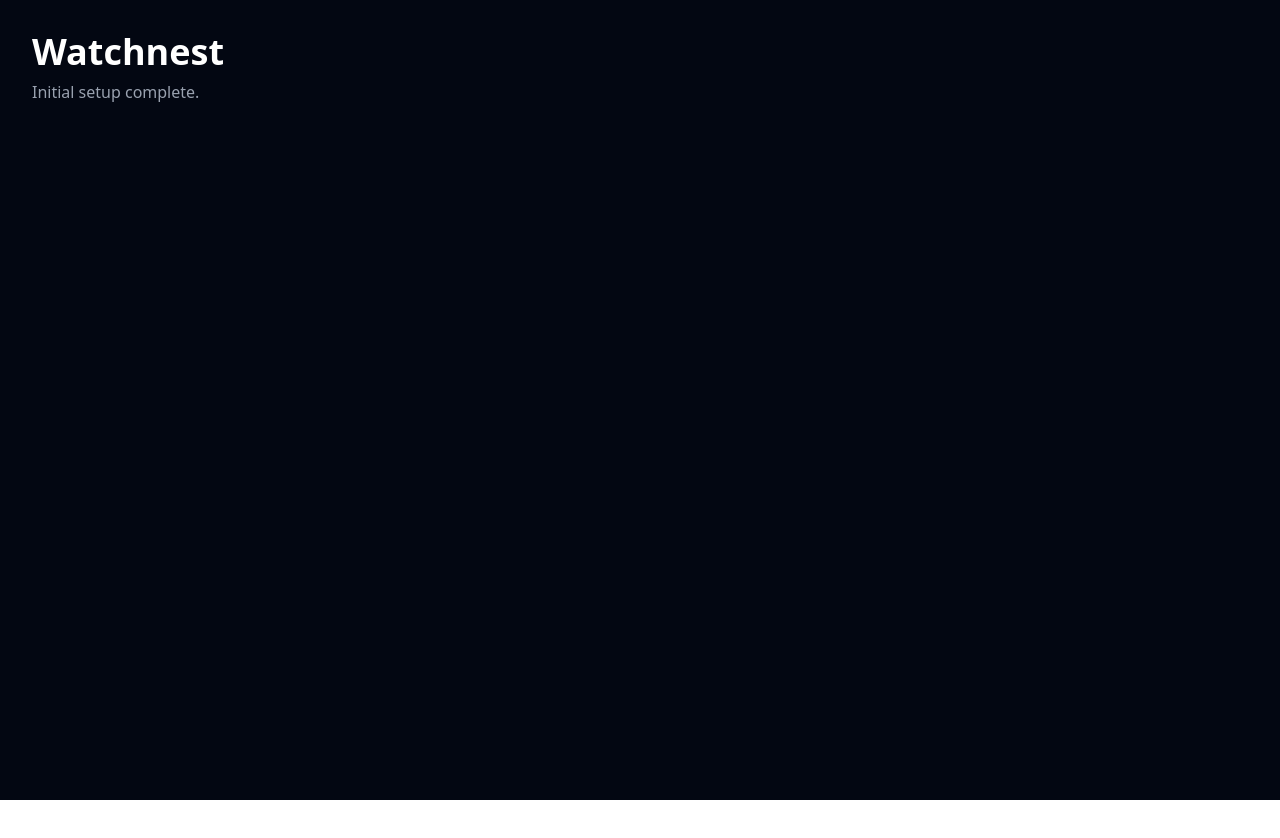
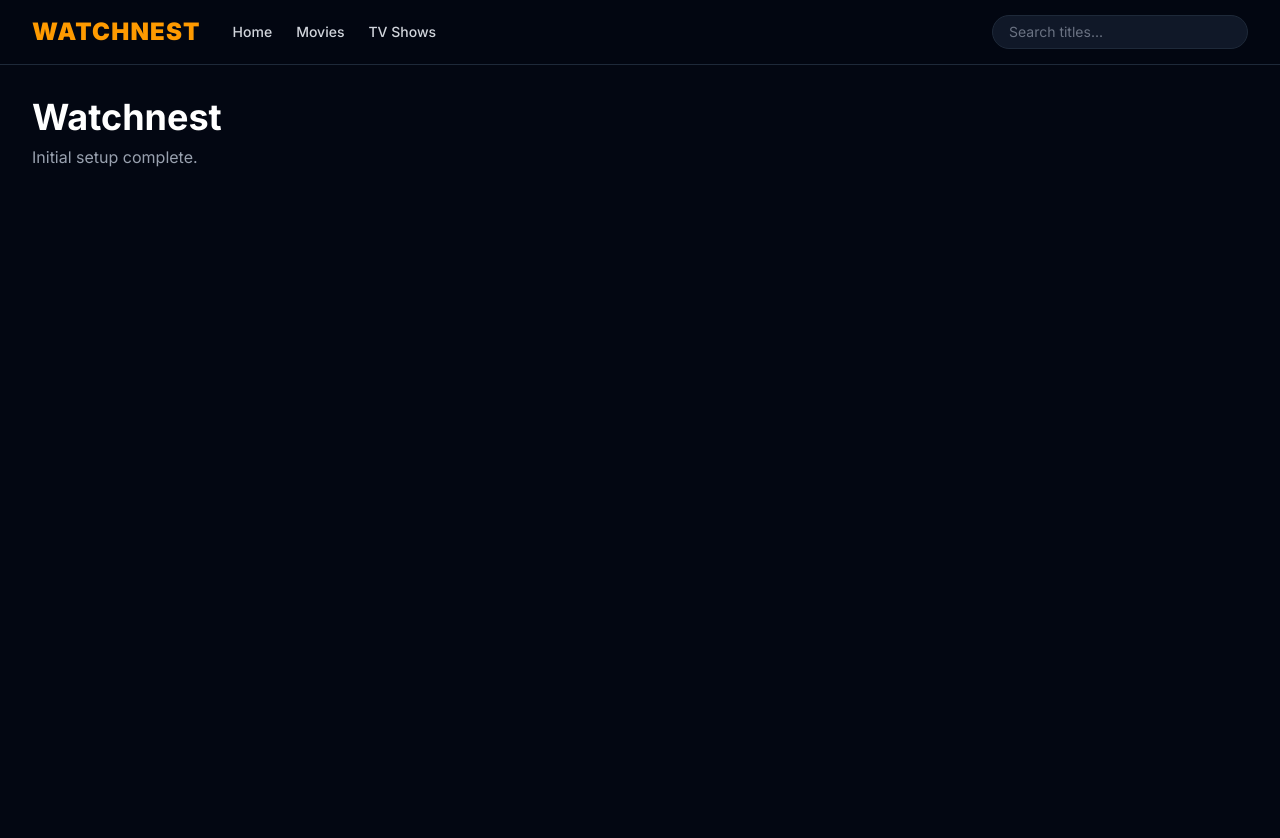
Before and after one commit to arbaaz-77/watchnest, a Next.js app: page / in a window 1280 px wide. Shown: the top 838 px of the page. Before the commit the page ends 800 px from the top, so only its background shows below. Built offline with nearby package versions, Linux system fonts and the light colour scheme.

Commit message:
feat: implement global layout and responsive navigation bar

```diff
--- a/app/layout.tsx
+++ b/app/layout.tsx
@@ -1,29 +1,33 @@
+// src/app/layout.tsx
 import type { Metadata } from "next";
-import { Geist, Geist_Mono } from "next/font/google";
+import { Inter } from "next/font/google";
 import "./globals.css";
+import Navbar from "@/components/Navbar";
 
-const geistSans = Geist({
-  variable: "--font-geist-sans",
-  subsets: ["latin"],
-});
-
-const geistMono = Geist_Mono({
-  variable: "--font-geist-mono",
-  subsets: ["latin"],
-});
+const inter = Inter({ subsets: ["latin"] });
 
 export const metadata: Metadata = {
-  title: "Watchnest",
-  description: "Track your favorite TV shows",
+  title: "Watchnest - Track Movies & TV Shows",
+  description:
+    "Your personal full-stack media tracker powered by Next.js and TMDB.",
 };
 
-export default function RootLayout({ children }: LayoutProps<"/">) {
+export default function RootLayout({
+  children,
+}: Readonly<{
+  children: React.ReactNode;
+}>) {
   return (
     <html
       lang="en"
-      className={`${geistSans.variable} ${geistMono.variable} h-full antialiased`}
+      className="dark"
     >
-      <body className="min-h-full flex flex-col">{children}</body>
+      <body
+        className={`${inter.className} min-h-screen bg-gray-950 text-gray-100 antialiased flex flex-col`}
+      >
+        <Navbar />
+        <div className="flex-1">{children}</div>
+      </body>
     </html>
   );
 }
--- /dev/null
+++ b/components/Navbar.tsx
@@ -0,0 +1,55 @@
+// src/components/Navbar.tsx
+import Link from "next/link";
+
+export default function Navbar() {
+  return (
+    <header className="sticky top-0 z-50 w-full border-b border-gray-800 bg-gray-950/80 backdrop-blur-md">
+      <div className="max-w-7xl mx-auto flex h-16 items-center justify-between px-4 sm:px-6 lg:px-8">
+        {/* Brand Logo */}
+        <div className="flex items-center gap-8">
+          <Link
+            href="/"
+            className="flex items-center gap-2"
+          >
+            <span className="text-2xl font-black tracking-wider text-amber-500">
+              WATCHNEST
+            </span>
+          </Link>
+
+          {/* Navigation Links */}
+          <nav className="hidden md:flex items-center gap-6 text-sm font-medium text-gray-300">
+            <Link
+              href="/"
+              className="transition-colors hover:text-white"
+            >
+              Home
+            </Link>
+            <Link
+              href="/movies"
+              className="transition-colors hover:text-white"
+            >
+              Movies
+            </Link>
+            <Link
+              href="/tv"
+              className="transition-colors hover:text-white"
+            >
+              TV Shows
+            </Link>
+          </nav>
+        </div>
+
+        {/* Search Bar Placeholder */}
+        <div className="flex items-center gap-4">
+          <div className="relative">
+            <input
+              type="text"
+              placeholder="Search titles..."
+              className="w-48 sm:w-64 rounded-full bg-gray-900 px-4 py-1.5 text-sm text-white placeholder-gray-500 border border-gray-800 focus:border-amber-500 focus:outline-none transition"
+            />
+          </div>
+        </div>
+      </div>
+    </header>
+  );
+}
```
